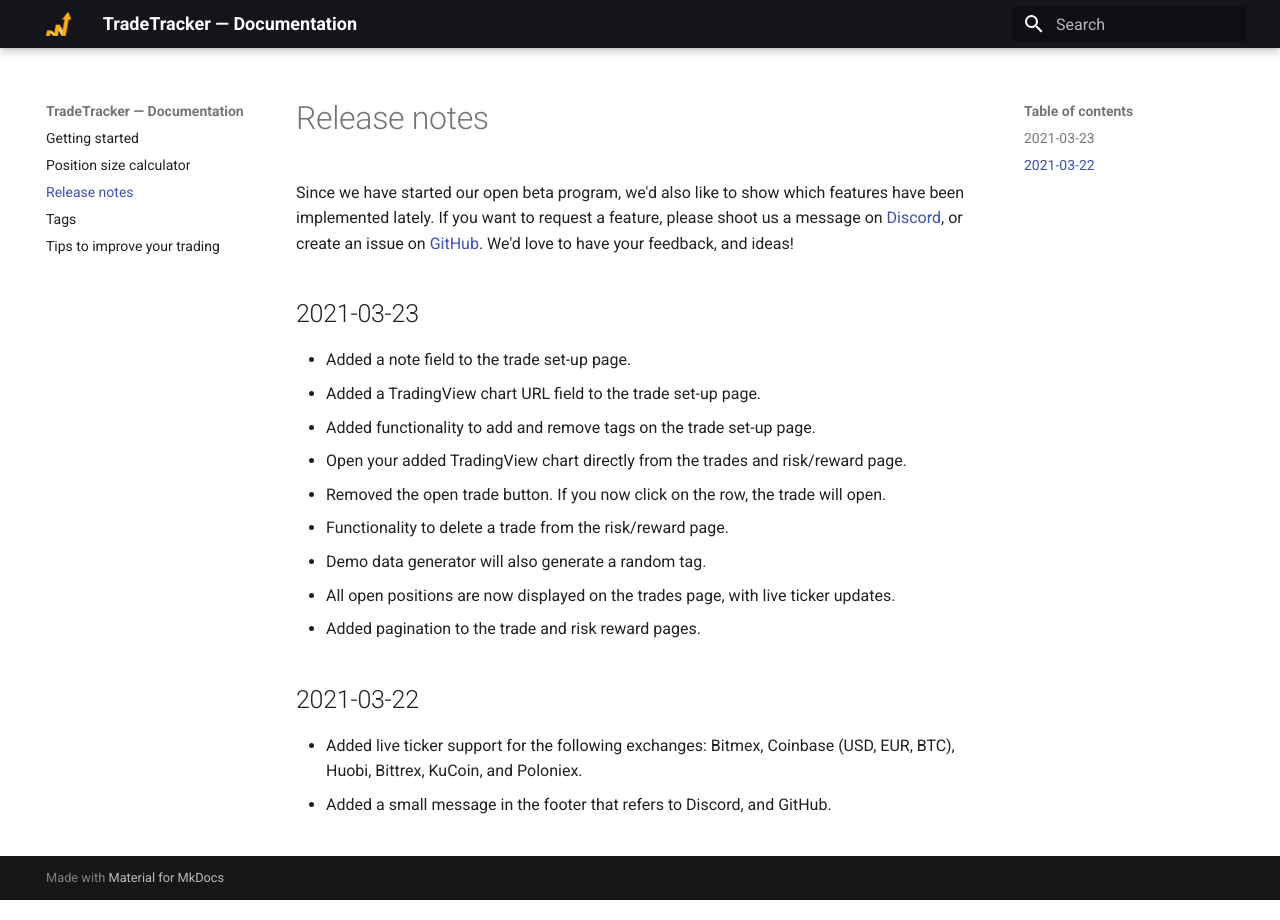
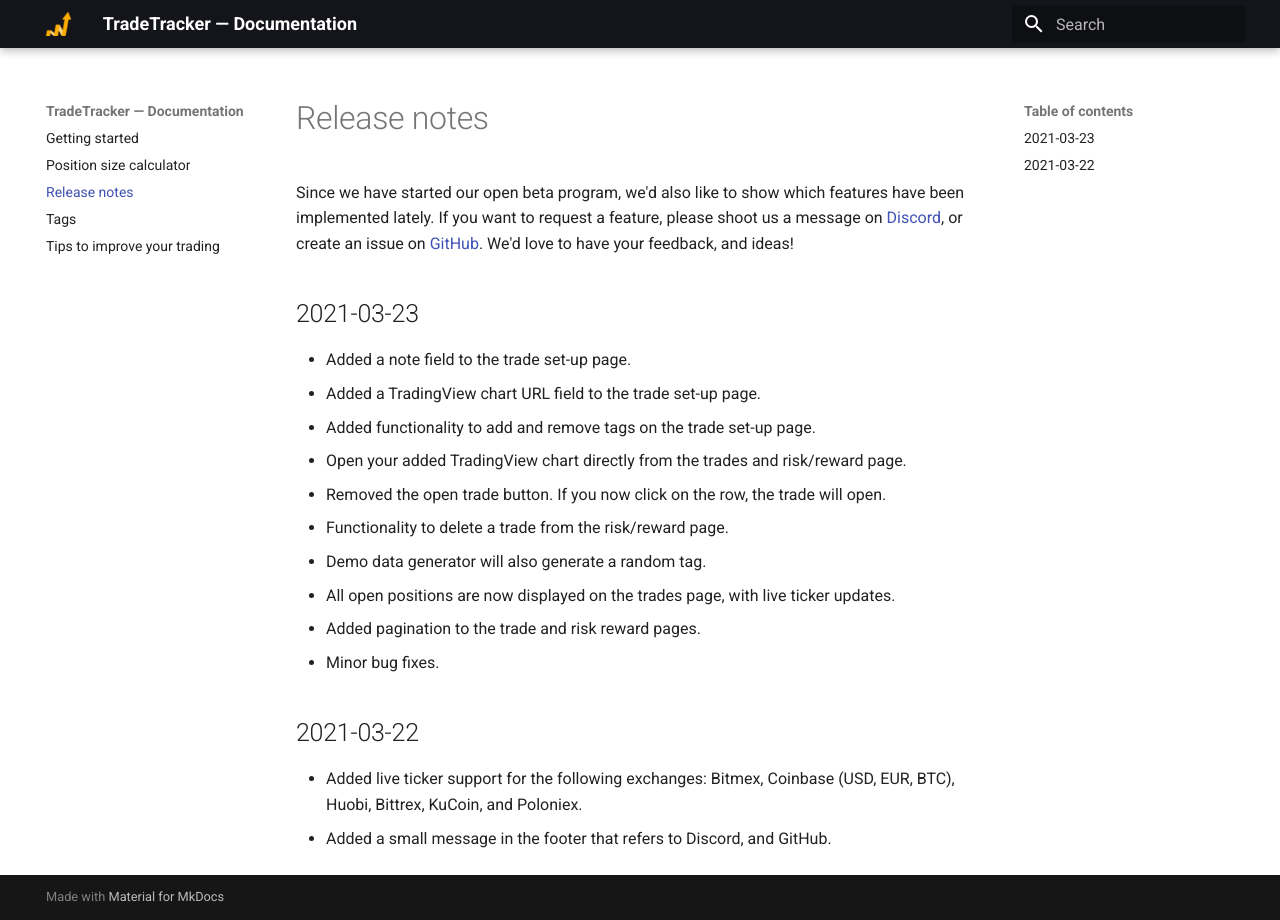
Before and after one commit to TradeTracker/docs, an MkDocs documentation site: the page built from docs/release-notes.md, in a window 1280 px wide. Built offline with MkDocs 1.6.1 and Material for MkDocs 9.7.7, drawn with Linux system fonts in a browser that asks for light colours.

Commit message:
updated release notes

```diff
--- a/docs/release-notes.md
+++ b/docs/release-notes.md
@@ -14,6 +14,7 @@
  * Demo data generator will also generate a random tag.
  * All open positions are now displayed on the trades page, with live ticker updates.
  * Added pagination to the trade and risk reward pages.
+ * Minor bug fixes.
 
 
 ## 2021-03-22
```
